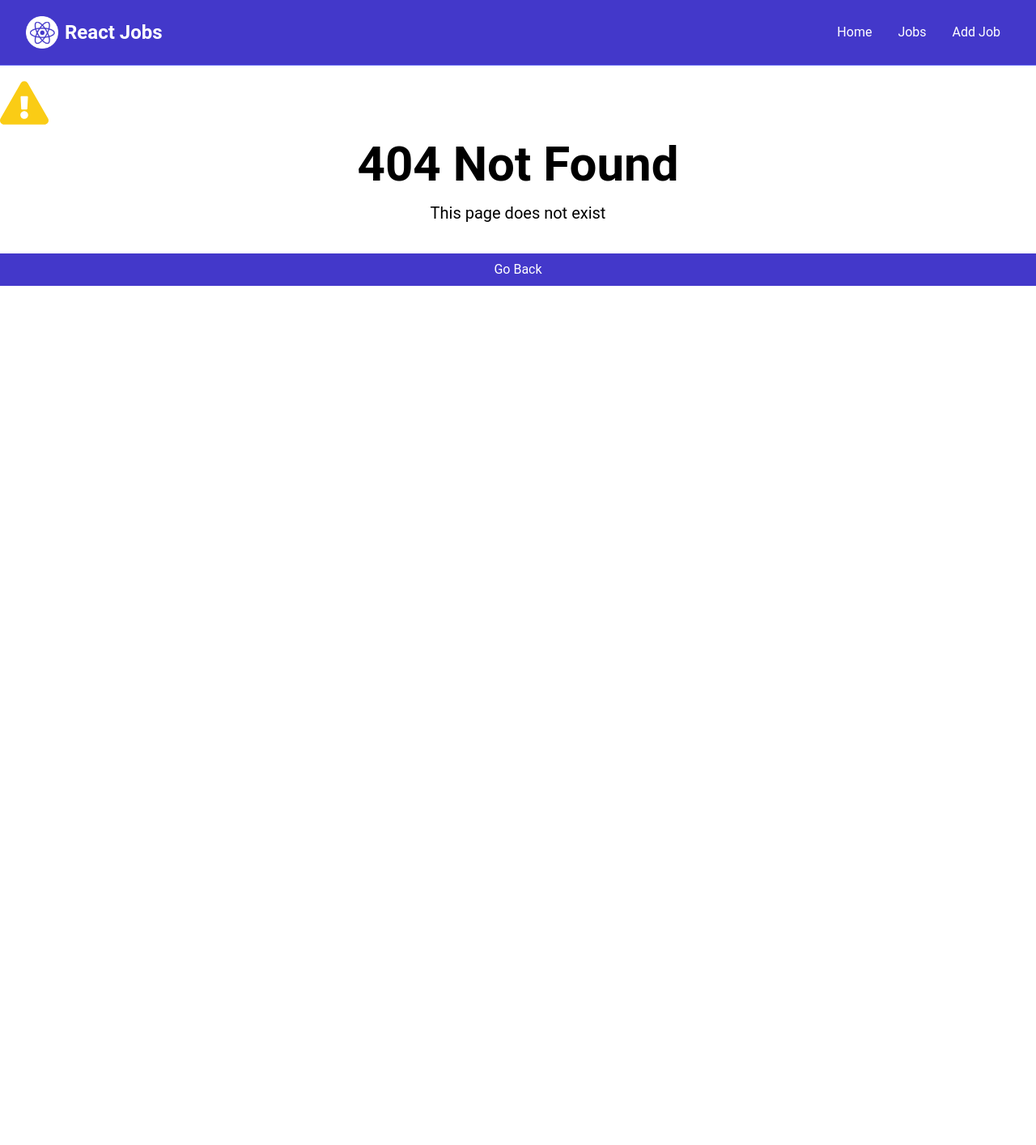
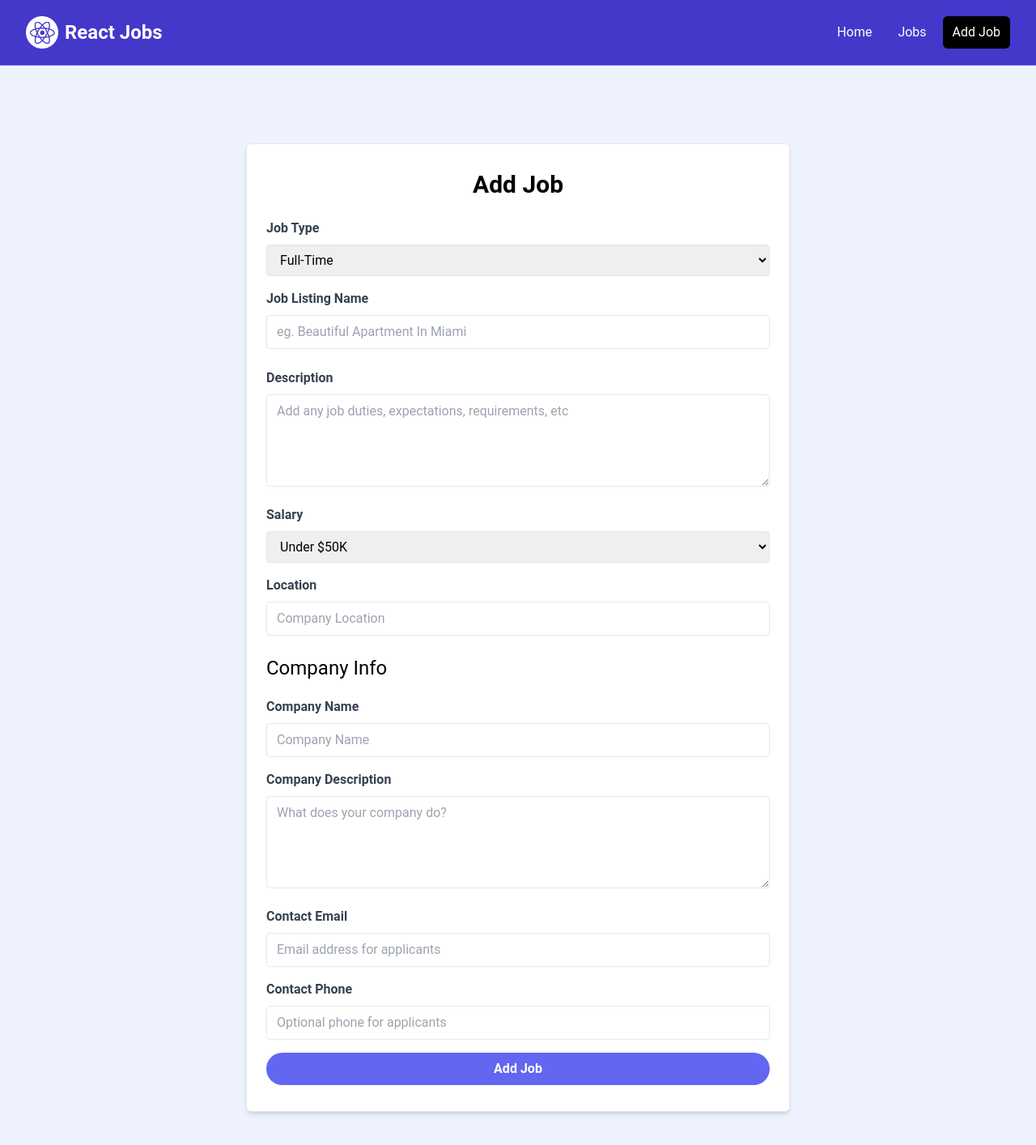
Before and after one commit to NaveenManjappa/react-crash-jobs, a React (Vite) app: page /add-job in a window 1280 px wide. Before the commit this address had no page. Shown: the top 1414 px of the page at 81% size. Before the commit the page ends 800 px from the top, so only its background shows below. Built offline with nearby package versions, Linux system fonts and the light colour scheme.

Commit message:
Add Job page with a form

```diff
--- a/src/App.jsx
+++ b/src/App.jsx
@@ -5,21 +5,26 @@ import MainLayout from './layouts/MainLayout';
 import JobsPage from './pages/JobsPage';
 import NotFoundPage from './pages/NotFoundPage';
 import JobPage, { jobLoader } from './pages/JobPage';
+import AddJobPage from './pages/AddJobPage';
 
+
+
+const App = () => {
+  const addJob = (newJob) => {
+    console.log('newJob',newJob);
+  };
 
   const router = createBrowserRouter(
     createRoutesFromElements(
     <Route path='/' element={<MainLayout/>}>
       <Route index element={<HomePage />}/>
       <Route path='/jobs' element={<JobsPage/>}/>
+      <Route path='/add-job' element={<AddJobPage addJobSubmit={addJob}/>}/>
       <Route path='/jobs/:id' element={<JobPage/>} loader={jobLoader}/>
       <Route path='*' element={<NotFoundPage/>}/>
     </Route>
     )
   );
-
-const App = () => {
-
   return <RouterProvider router={router}/>;
 };
 
--- a/src/components/Navbar.jsx
+++ b/src/components/Navbar.jsx
@@ -38,7 +38,7 @@ const Navbar = () => {
                     >Jobs
                     </NavLink>
                   <NavLink
-                    to='/AddJobs'
+                    to='/add-job'
                     className={ linkClass }
                     >Add Job
                     </NavLink>
--- /dev/null
+++ b/src/pages/AddJobPage.jsx
@@ -0,0 +1,222 @@
+import { useState } from "react";
+import { useNavigate } from "react-router-dom";
+
+const AddJobPage = ({ addJobSubmit }) => {
+  const [ title,setTitle ] = useState('');
+  const [ type,setType ] = useState('Full-Time');
+  const [ location, setLocation ] = useState('');
+  const [ description,setDescription ] = useState('');
+  const [ salary,setSalary ] = useState('Under $50K');
+  const [ companyName, setCompanyName ] = useState('');
+  const [ companyDescription, setCompanyDescription ] = useState('');
+  const [ contactEmail,setContactEmail ] = useState('');
+  const [ contactPhone, setContactPhone ] = useState('');
+
+  const navigate = useNavigate();
+
+const submitForm = (evt) => {
+  evt.preventDefault();
+  const newJob = {
+    title,
+    type,
+    location,
+    description,
+    salary,
+    company: {
+      name:companyName,
+      description: companyDescription,
+      contactEmail,
+      contactPhone
+    }
+  };
+
+  addJobSubmit(newJob);
+  return navigate('/jobs');
+};
+
+  return (
+    <section className="bg-indigo-50">
+      <div className="container m-auto max-w-2xl py-24">
+        <div
+          className="bg-white px-6 py-8 mb-4 shadow-md rounded-md border m-4 md:m-0"
+        >
+          <form onSubmit = { submitForm }>
+            <h2 className="text-3xl text-center font-semibold mb-6">Add Job</h2>
+
+            <div className="mb-4">
+              <label htmlFor="type" className="block text-gray-700 font-bold mb-2"
+                >Job Type</label
+              >
+              <select
+                id="type"
+                name="type"
+                className="border rounded w-full py-2 px-3"
+                required
+                value = { type }
+                onChange={(evt) => setType(evt.target.value)}
+              >
+                <option value="Full-Time">Full-Time</option>
+                <option value="Part-Time">Part-Time</option>
+                <option value="Remote">Remote</option>
+                <option value="Internship">Internship</option>
+              </select>
+            </div>
+
+            <div className="mb-4">
+              <label className="block text-gray-700 font-bold mb-2"
+                >Job Listing Name</label
+              >
+              <input
+                type="text"
+                id="title"
+                name="title"
+                className="border rounded w-full py-2 px-3 mb-2"
+                placeholder="eg. Beautiful Apartment In Miami"
+                required
+                value={title}
+                onChange={(e) => setTitle(e.target.value)}
+              />
+            </div>
+            <div className="mb-4">
+              <label
+                htmlFor="description"
+                className="block text-gray-700 font-bold mb-2"
+                >Description</label
+              >
+              <textarea
+                id="description"
+                name="description"
+                className="border rounded w-full py-2 px-3"
+                rows="4"
+                placeholder="Add any job duties, expectations, requirements, etc"
+                value={ description }
+                onChange={(e) => setDescription(e.target.value)}
+              ></textarea>
+            </div>
+
+            <div className="mb-4">
+              <label htmlFor="type" className="block text-gray-700 font-bold mb-2"
+                >Salary</label
+              >
+              <select
+                id="salary"
+                name="salary"
+                className="border rounded w-full py-2 px-3"
+                required
+                value={ salary }
+                onChange={(e) => setSalary(e.target.value)}
+              >
+                <option value="Under $50K">Under $50K</option>
+                <option value="$50K - 60K">$50K - $60K</option>
+                <option value="$60K - 70K">$60K - $70K</option>
+                <option value="$70K - 80K">$70K - $80K</option>
+                <option value="$80K - 90K">$80K - $90K</option>
+                <option value="$90K - 100K">$90K - $100K</option>
+                <option value="$100K - 125K">$100K - $125K</option>
+                <option value="$125K - 150K">$125K - $150K</option>
+                <option value="$150K - 175K">$150K - $175K</option>
+                <option value="$175K - 200K">$175K - $200K</option>
+                <option value="Over $200K">Over $200K</option>
+              </select>
+            </div>
+
+            <div className='mb-4'>
+              <label className='block text-gray-700 font-bold mb-2'>
+                Location
+              </label>
+              <input
+                type='text'
+                id='location'
+                name='location'
+                className='border rounded w-full py-2 px-3 mb-2'
+                placeholder='Company Location'
+                required
+                value={ location }
+                onChange={(e) => setLocation(e.target.value)}
+              />
+            </div>
+
+            <h3 className="text-2xl mb-5">Company Info</h3>
+
+            <div className="mb-4">
+              <label htmlFor="company" className="block text-gray-700 font-bold mb-2"
+                >Company Name</label
+              >
+              <input
+                type="text"
+                id="company"
+                name="company"
+                className="border rounded w-full py-2 px-3"
+                placeholder="Company Name"
+                value={ companyName }
+                onChange={(e) => setCompanyName(e.target.value)}
+              />
+            </div>
+
+            <div className="mb-4">
+              <label
+                htmlFor="company_description"
+                className="block text-gray-700 font-bold mb-2"
+                >Company Description</label
+              >
+              <textarea
+                id="company_description"
+                name="company_description"
+                className="border rounded w-full py-2 px-3"
+                rows="4"
+                placeholder="What does your company do?"
+                value={ companyDescription }
+                onChange={(e) => setCompanyDescription(e.target.value)}
+              ></textarea>
+            </div>
+
+            <div className="mb-4">
+              <label
+                htmlFor="contact_email"
+                className="block text-gray-700 font-bold mb-2"
+                >Contact Email</label
+              >
+              <input
+                type="email"
+                id="contact_email"
+                name="contact_email"
+                className="border rounded w-full py-2 px-3"
+                placeholder="Email address for applicants"
+                required
+                value={ contactEmail }
+                onChange={(e) => setContactEmail(e.target.value)}
+              />
+            </div>
+            <div className="mb-4">
+              <label
+                htmlFor="contact_phone"
+                className="block text-gray-700 font-bold mb-2"
+                >Contact Phone</label
+              >
+              <input
+                type="tel"
+                id="contact_phone"
+                name="contact_phone"
+                className="border rounded w-full py-2 px-3"
+                placeholder="Optional phone for applicants"
+                value={ contactPhone }
+                onChange={(e) => setContactPhone(e.target.value)}
+              />
+            </div>
+
+            <div>
+              <button
+                className="bg-indigo-500 hover:bg-indigo-600 text-white font-bold py-2 px-4 rounded-full w-full focus:outline-none focus:shadow-outline"
+                type="submit"
+              >
+                Add Job
+              </button>
+            </div>
+          </form>
+        </div>
+      </div>
+    </section>
+  );
+}
+
+export default AddJobPage
```
Lines whose indentation alone changed are shown as unchanged.
